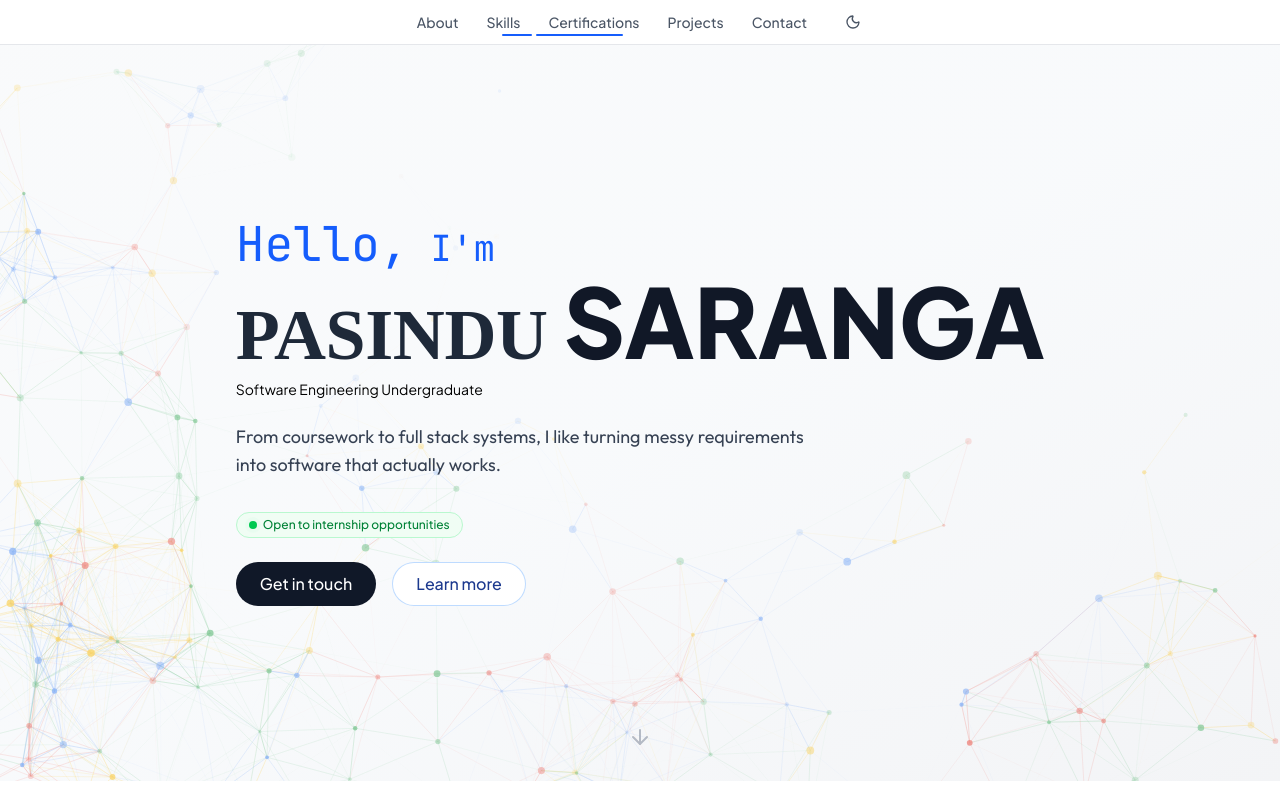
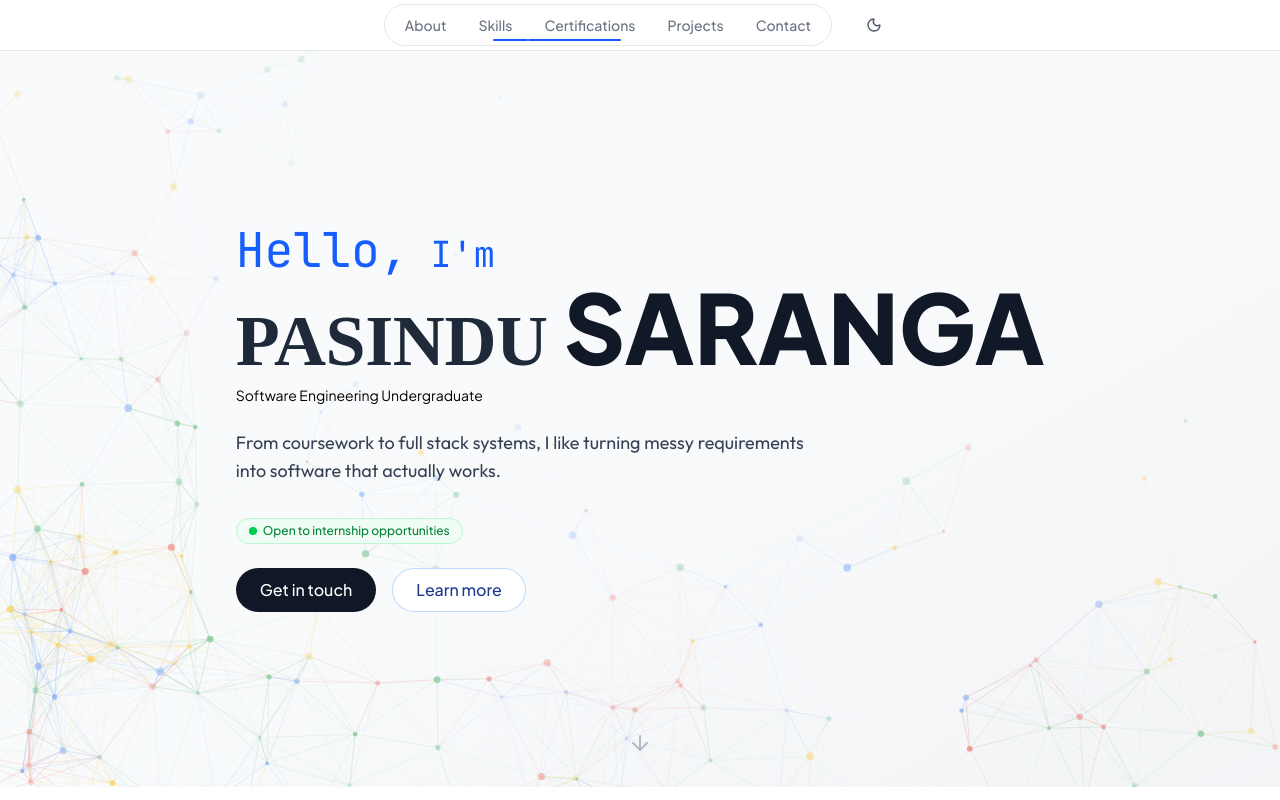
Before and after one commit to SAR4NGA/portfolio, a React (Vite) app: page / in a window 1280 px wide. Shown: the top 800 px of the page. Built offline with nearby package versions, Linux system fonts and the light colour scheme; a web font is replaced by a local one.

Commit message:
style(nav): wrap navigation links in rounded pill container

```diff
--- a/src/components/Navbar.tsx
+++ b/src/components/Navbar.tsx
@@ -126,7 +126,9 @@ export default function Navbar() {
     <nav className="sticky top-0 z-50 border-b border-gray-200 bg-white/95 dark:border-gray-800 dark:bg-gray-950/95">
       <div className="relative mx-auto flex max-w-5xl items-center justify-center px-6 py-1">
 
-        <div className="hidden items-center gap-1 md:flex">
+        <div className="hidden items-center gap-3 md:flex">
+          {/* Pill container — matches Skills section tab style */}
+          <div className="inline-flex rounded-full border border-gray-200 bg-white p-1 dark:border-gray-700 dark:bg-gray-900">
             {navLinks.map(link => {
               const isActive = activeSection === link.id
 
@@ -134,10 +136,10 @@ export default function Navbar() {
                 <button
                   key={link.href}
                   onClick={() => isHome ? scrollTo(link.href) : (window.location.href = `/${link.href}`)}
-                className={`relative px-3 py-1 text-sm font-medium transition-colors focus-visible:outline-none focus-visible:ring-2 focus-visible:ring-blue-500 focus-visible:rounded ${
+                  className={`relative rounded-full px-4 py-1.5 text-sm font-medium transition-colors focus-visible:outline-none focus-visible:ring-2 focus-visible:ring-blue-500 ${
                     isActive
                       ? 'text-gray-900 dark:text-white'
-                    : 'text-gray-600 hover:text-gray-900 dark:text-gray-400 dark:hover:text-white'
+                      : 'text-gray-500 hover:text-gray-700 dark:text-gray-400 dark:hover:text-gray-200'
                   }`}
                 >
                   <span className="relative z-10">{link.label}</span>
@@ -151,6 +153,7 @@ export default function Navbar() {
                 </button>
               )
             })}
+          </div>
 
           <button
             onClick={toggleTheme}
```
Lines whose indentation alone changed are shown as unchanged.
